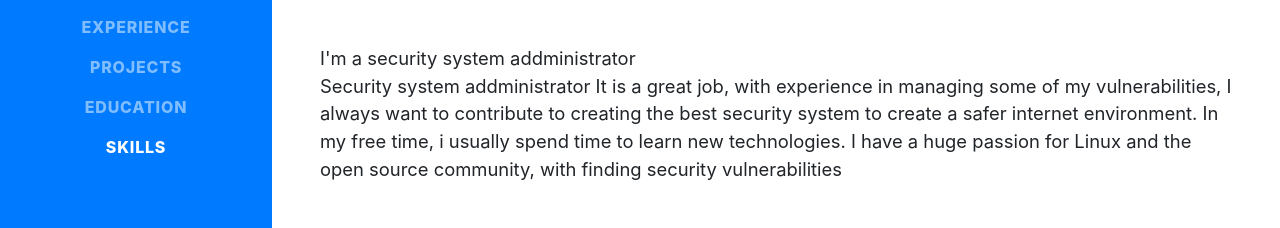
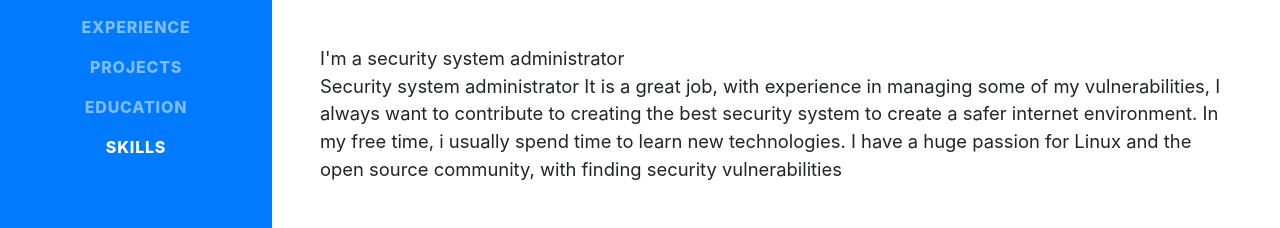
Before and after one commit to phan-van-thuy/phan-van-thuy, a website with bundled scripts: page index.html in a window 1280 px wide. Shown: the part 397-625 px from the top of the page. Built offline with nearby package versions, Linux system fonts and the light colour scheme; a web font is replaced by a local one.

Commit message:
add index

```diff
--- a/index.html
+++ b/index.html
@@ -75,8 +75,8 @@
       <a>E-mail: </a><a href="https://mail.google.com/mail">thuyphanv@gmail.com<br></a>
 			<a>Address: </a><a href="https://www.google.com/maps/place/%C4%90%E1%BA%A1i+h%E1%BB%8Dc+Giao+Th%C3%B4ng+V%E1%BA%ADn+T%E1%BA%A3i+-+Ph%C3%A2n+hi%E1%BB%87u+t%E1%BA%A1i+Th%C3%A0nh+ph%E1%BB%91+H%E1%BB%93+Ch%C3%AD+Minh/@10.8448188,106.7929166,17z/data=!3m1!4b1!4m5!3m4!1s0x3175273dd67f829d:0x583da00c7deed3c2!8m2!3d10.8448135!4d106.7951053" target="_blank">45/5 stress 5, District 9, Ho Chi Minh City<br></a>
           </div>
-          <p class="lead mb-5">I'm a security system addministrator<br>
-			Security system addministrator It is a great job, with experience in managing some of my vulnerabilities, I always want to contribute to creating the best security system to create a safer internet environment.
+          <p class="lead mb-5">I'm a security system administrator<br>
+			Security system administrator It is a great job, with experience in managing some of my vulnerabilities, I always want to contribute to creating the best security system to create a safer internet environment.
 			In my free time, i usually spend time to learn new technologies. I have a huge passion for Linux and the open source community, with finding security vulnerabilities
           </p>
 		  <div class="social-icons">
```
